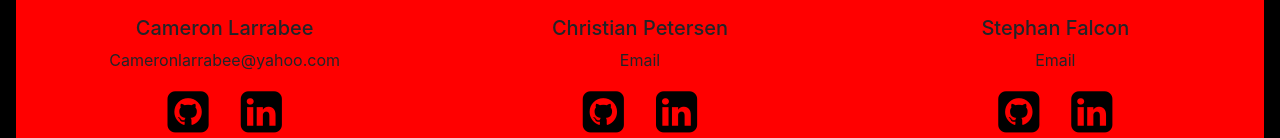
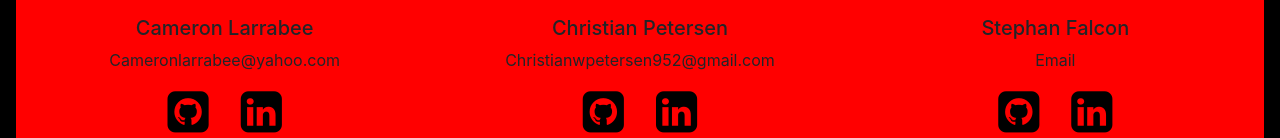
Before and after one commit to cwp132/Speakeasy, a React (Create React App) app: page / in a window 1280 px wide. Shown: the part 909-1047 px from the top of the page. Built offline with nearby package versions, Linux system fonts and the light colour scheme; no server answers.

Commit message:
blah 07/12/19

```diff
--- a/server.js
+++ b/server.js
@@ -21,7 +21,7 @@ app.use(passport.initialize());
 app.use(passport.session());
 app.use(express.json());
 mongoose.connect(process.env.MONGODB_URI || "mongodb://user1:password1@ds125628.mlab.com:25628/heroku_r702533l", { useNewUrlParser: true });
-
+// mongodb://localhost/CocktailDB
 passport.use(new LocalStrategy(
     function (username, password, done) {
         console.log(username + " " + password);
--- a/src/components/Footer/index.js
+++ b/src/components/Footer/index.js
@@ -27,7 +27,7 @@ function Footer(props) {
           <div className="row">
             <div className="col-md-12">
               <h5 className="text-center">Christian Petersen</h5>
-              <p className="text-center">Email</p>
+              <p className="text-center">Christianwpetersen952@gmail.com</p>
             </div>
           </div>
           <div className="row">
```
Also changed, not shown: index.html (+6 -6 lines), package.json (+6 -2 lines), 16 other files (tests, documents, lock files or other folders).
